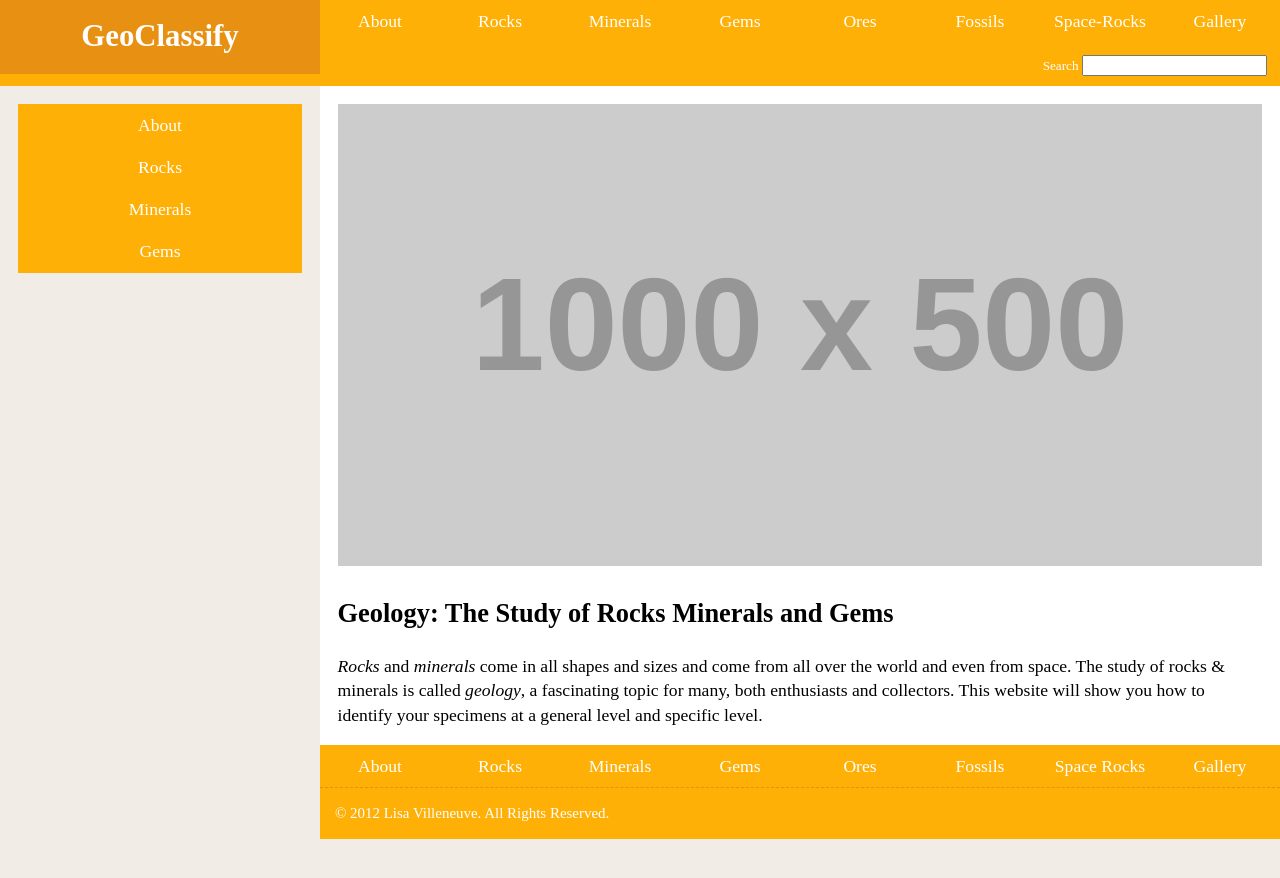
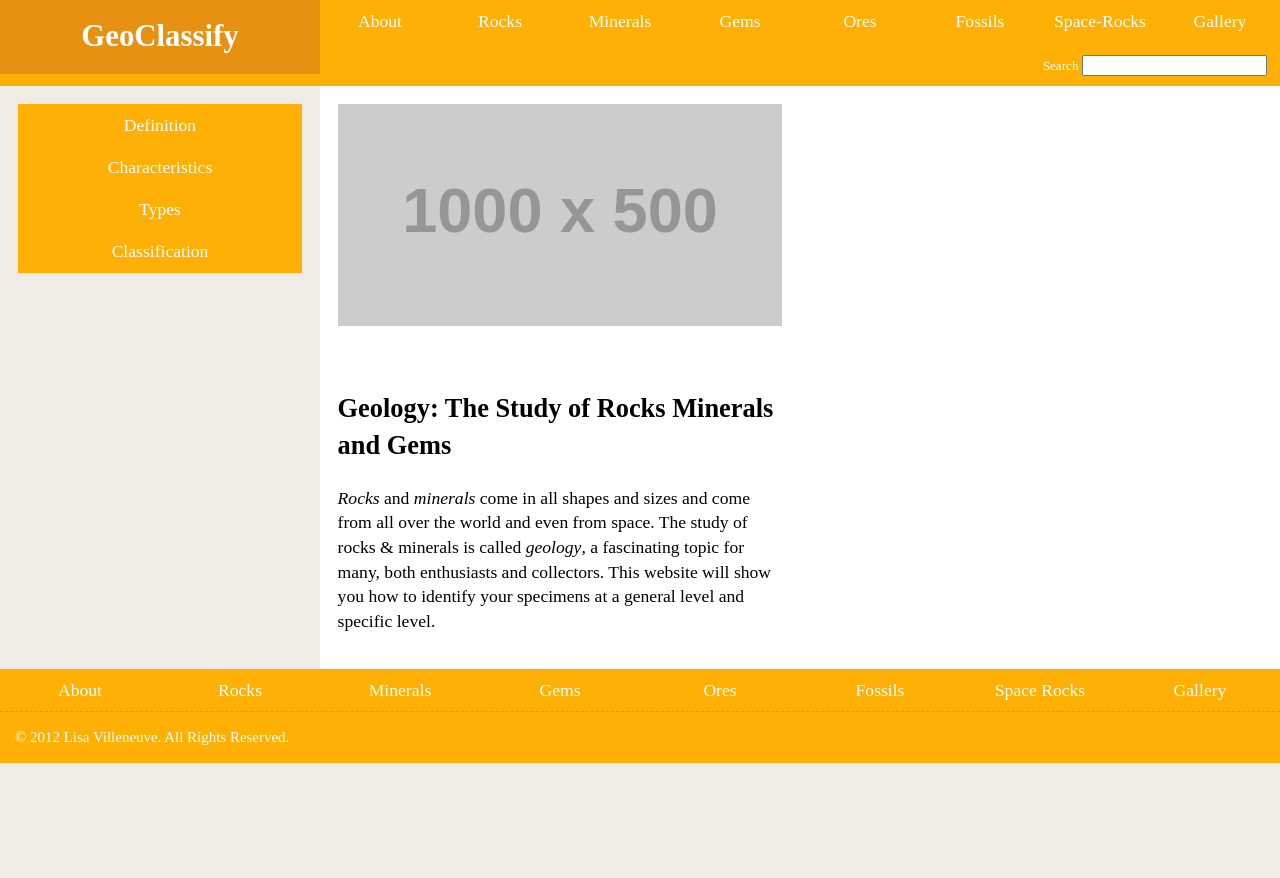
Before and after one commit to Lisa-Villeneuve/large-data-site, a Jekyll site: the page built from article.html, in a window 1280 px wide. Shown: the top 878 px of the page. Built offline with Jekyll 4.4.1, drawn with Linux system fonts in a browser that asks for light colours.

Commit message:
site baseurl and includes

```diff
--- /dev/null
+++ b/_includes/submenu.html
@@ -0,0 +1,8 @@
+		<div class="submenu unit unit-s-1 unit-m-1-3 unit-l-1-4">
+			<div class="unit-spacer-3">
+				<div class="unit unit-s-1 unit-m-1 unit-l-1"><a href="article.html">Definition</a></div>
+				<div class="unit unit-s-1 unit-m-1 unit-l-1"><a href="article.html">Characteristics</a></div>
+				<div class="unit unit-s-1 unit-m-1 unit-l-1"><a href="article.html">Types</a></div>
+				<div class="unit unit-s-1 unit-m-1 unit-l-1"><a href="article.html">Classification</a></div>
+			</div>
+		</div>
--- a/_layouts/default.html
+++ b/_layouts/default.html
@@ -15,17 +15,17 @@
 
 	<header class="grid">
 		<nav class="unit unit-s-1 logo-s unit-m-1-3 unit-l-1-4">
-			<h1><a href="index.html">GeoClassify<!---<img src="http://placehold.it/800x200/2" class="flex-img" alt="">--></a></h1>
+			<h1><a href="{{site.baseurl}}/index.html">GeoClassify<!---<img src="http://placehold.it/800x200/2" class="flex-img" alt="">--></a></h1>
 		</nav>
 		<nav class="unit unit-s-1 unit-m-2-3 unit-l-3-4">
-			<div class="unit unit-s-1-2 unit-m-1-3 unit-l-1-8"><a href="article.html">About</a></div>
-			<div class="unit unit-s-1-2 unit-m-1-3 unit-l-1-8"><a href="article.html">Rocks</a></div>
-			<div class="unit unit-s-1-2 unit-m-1-3 unit-l-1-8"><a href="article.html">Minerals</a></div>
-			<div class="unit unit-s-1-2 unit-m-1-3 unit-l-1-8"><a href="article.html">Gems</a></div>
-			<div class="unit unit-s-1-2 unit-m-1-3 unit-l-1-8"><a href="article.html">Ores</a></div>
-			<div class="unit unit-s-1-2 unit-m-1-3 unit-l-1-8"><a href="article.html">Fossils</a></div>
-			<div class="unit unit-s-1-2 unit-m-1-3 unit-l-1-8"><a href="article.html">Space-Rocks</a></div>
-			<div class="unit unit-s-1-2 unit-m-1-3 unit-l-1-8"><a href="article.html">Gallery</a></div>
+			<div class="unit unit-s-1-2 unit-m-1-3 unit-l-1-8"><a href="{{site.baseurl}}/article.html">About</a></div>
+			<div class="unit unit-s-1-2 unit-m-1-3 unit-l-1-8"><a href="{{site.baseurl}}/article.html">Rocks</a></div>
+			<div class="unit unit-s-1-2 unit-m-1-3 unit-l-1-8"><a href="{{site.baseurl}}/article.html">Minerals</a></div>
+			<div class="unit unit-s-1-2 unit-m-1-3 unit-l-1-8"><a href="{{site.baseurl}}/article.html">Gems</a></div>
+			<div class="unit unit-s-1-2 unit-m-1-3 unit-l-1-8"><a href="{{site.baseurl}}/article.html">Ores</a></div>
+			<div class="unit unit-s-1-2 unit-m-1-3 unit-l-1-8"><a href="{{site.baseurl}}/article.html">Fossils</a></div>
+			<div class="unit unit-s-1-2 unit-m-1-3 unit-l-1-8"><a href="{{site.baseurl}}/article.html">Space-Rocks</a></div>
+			<div class="unit unit-s-1-2 unit-m-1-3 unit-l-1-8"><a href="{{site.baseurl}}/article.html">Gallery</a></div>
 		</nav>
 		<nav>
 			<div class="unit-2 searchbar">
@@ -39,14 +39,14 @@
 
 	<header class="grid">
 		<nav class="unit unit-s-1 unit-m-1 unit-l-1">
-			<div class="unit unit-s-1-2 unit-m-1-3 unit-l-1-8"><a href="article.html">About</a></div>
-			<div class="unit unit-s-1-2 unit-m-1-3 unit-l-1-8"><a href="article.html">Rocks</a></div>
-			<div class="unit unit-s-1-2 unit-m-1-3 unit-l-1-8"><a href="article.html">Minerals</a></div>
-			<div class="unit unit-s-1-2 unit-m-1-3 unit-l-1-8"><a href="article.html">Gems</a></div>
-			<div class="unit unit-s-1-2 unit-m-1-3 unit-l-1-8"><a href="article.html">Ores</a></div>
-			<div class="unit unit-s-1-2 unit-m-1-3 unit-l-1-8"><a href="article.html">Fossils</a></div>
-			<div class="unit unit-s-1-2 unit-m-1-3 unit-l-1-8"><a href="article.html">Space Rocks</a></div>
-			<div class="unit unit-s-1-2 unit-m-1-3 unit-l-1-8"><a href="article.html">Gallery</a></div>
+			<div class="unit unit-s-1-2 unit-m-1-3 unit-l-1-8"><a href="{{site.baseurl}}/article.html">About</a></div>
+			<div class="unit unit-s-1-2 unit-m-1-3 unit-l-1-8"><a href="{{site.baseurl}}/article.html">Rocks</a></div>
+			<div class="unit unit-s-1-2 unit-m-1-3 unit-l-1-8"><a href="{{site.baseurl}}/article.html">Minerals</a></div>
+			<div class="unit unit-s-1-2 unit-m-1-3 unit-l-1-8"><a href="{{site.baseurl}}/article.html">Gems</a></div>
+			<div class="unit unit-s-1-2 unit-m-1-3 unit-l-1-8"><a href="{{site.baseurl}}/article.html">Ores</a></div>
+			<div class="unit unit-s-1-2 unit-m-1-3 unit-l-1-8"><a href="{{site.baseurl}}/article.html">Fossils</a></div>
+			<div class="unit unit-s-1-2 unit-m-1-3 unit-l-1-8"><a href="{{site.baseurl}}/article.html">Space Rocks</a></div>
+			<div class="unit unit-s-1-2 unit-m-1-3 unit-l-1-8"><a href="{{site.baseurl}}/article.html">Gallery</a></div>
 		</nav>
 	</header>
 
--- a/article.html
+++ b/article.html
@@ -3,20 +3,19 @@
 ---
 
 	<div class="grid article">
-		<div class="submenu unit unit-s-1 unit-m-1-3 unit-l-1-4">
-			<div class="unit-spacer-3">
-				<div class="unit unit-s-1 unit-m-1 unit-l-1"><a href="article.html">About</a></div>
-				<div class="unit unit-s-1 unit-m-1 unit-l-1"><a href="article.html">Rocks</a></div>
-				<div class="unit unit-s-1 unit-m-1 unit-l-1"><a href="article.html">Minerals</a></div>
-				<div class="unit unit-s-1 unit-m-1 unit-l-1"><a href="article.html">Gems</a></div>
+		{% include submenu.html %}
+
+		<div class="article-text unit unit-s-1 unit-m-2-3 unit-l-3-4">
+			<div class="unit-right unit-s-1 unit-m-1 unit-l-1-2">
+				<div class="unit-spacer">
+					<img src="http://placehold.it/1000x500" class="flex-img" alt="Photo of rocks">
+				</div>
+			</div>
+			<div class="unit unit-s-1 unit-m-1 unit-l-1-2">
+				<div class="unit-spacer">
+					<h2>Geology: The Study of Rocks Minerals and Gems</h2>
+					<p><em>Rocks</em> and <em>minerals</em> come in all shapes and sizes and come from all over the world and even from space. The study of rocks & minerals is called <em>geology</em>, a fascinating topic for many, both enthusiasts and collectors. This website will show you how to identify your specimens at a general level and specific level.</p>
+				</div>
 			</div>
 		</div>
-
-		<div class="article-text unit unit-s-1 unit-m-2-3 unit-l-3-4">
-			<div class="unit-spacer-3">
-				<img src="http://placehold.it/1000x500" class="flex-img" alt="Photo of rocks">
-				<h2>Geology: The Study of Rocks Minerals and Gems</h2>
-				<p><em>Rocks</em> and <em>minerals</em> come in all shapes and sizes and come from all over the world and even from space. The study of rocks & minerals is called <em>geology</em>, a fascinating topic for many, both enthusiasts and collectors. This website will show you how to identify your specimens at a general level and specific level.</p>
-			</div>
-		<div>
 	</div>
--- a/css/general.css
+++ b/css/general.css
@@ -55,7 +55,6 @@
 }
 
 nav a:active {
-	color: #000;
 	background-color: #A46F24;
 }
 
@@ -86,6 +85,10 @@
 	float: left;
 }
 
+.unit-right {
+	float: right;
+}
+
 .unit-2 {
 	float: right;
 	padding-top: 1em;
@@ -114,7 +117,6 @@
 .article {
 	padding: 0;
 	margin: 0;
-	background-color: none;
 }
 
 .submenu {
@@ -125,8 +127,6 @@
 .submenu a {
 	padding: .5em 0;
 	display: block;
-	min-width: 100%;
-	min-height: 100%;
 }
 
 
@@ -143,7 +143,6 @@
 }
 
 .submenu a:active {
-	color: #000;
 	background-color: #A46F24;
 }
 
```
